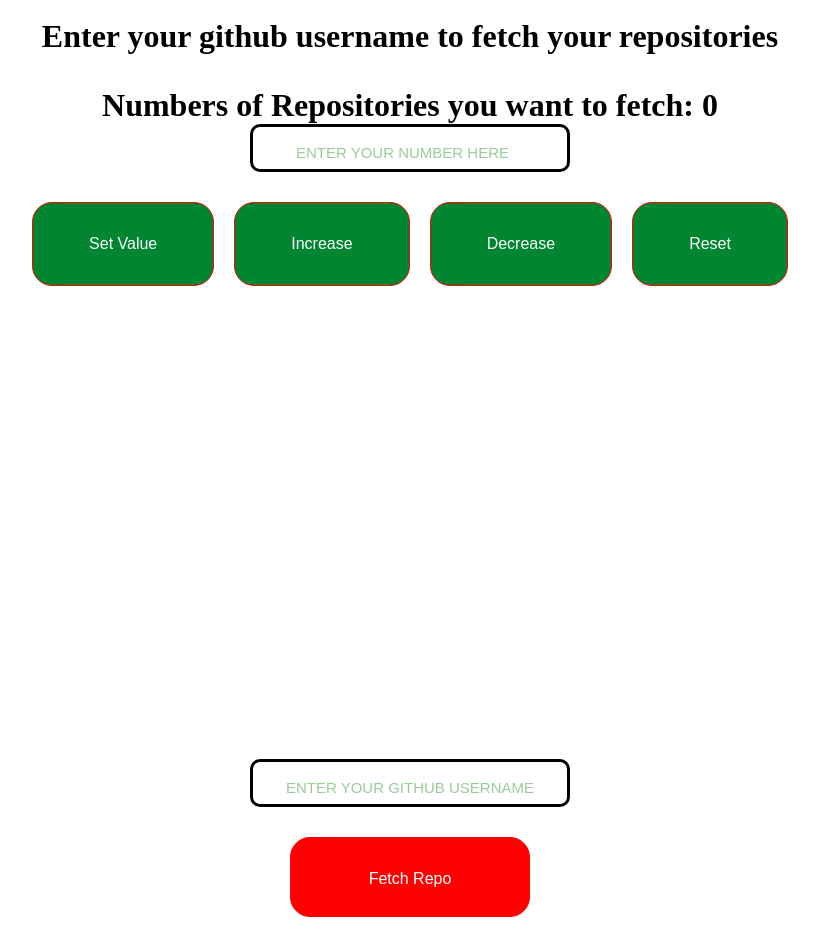
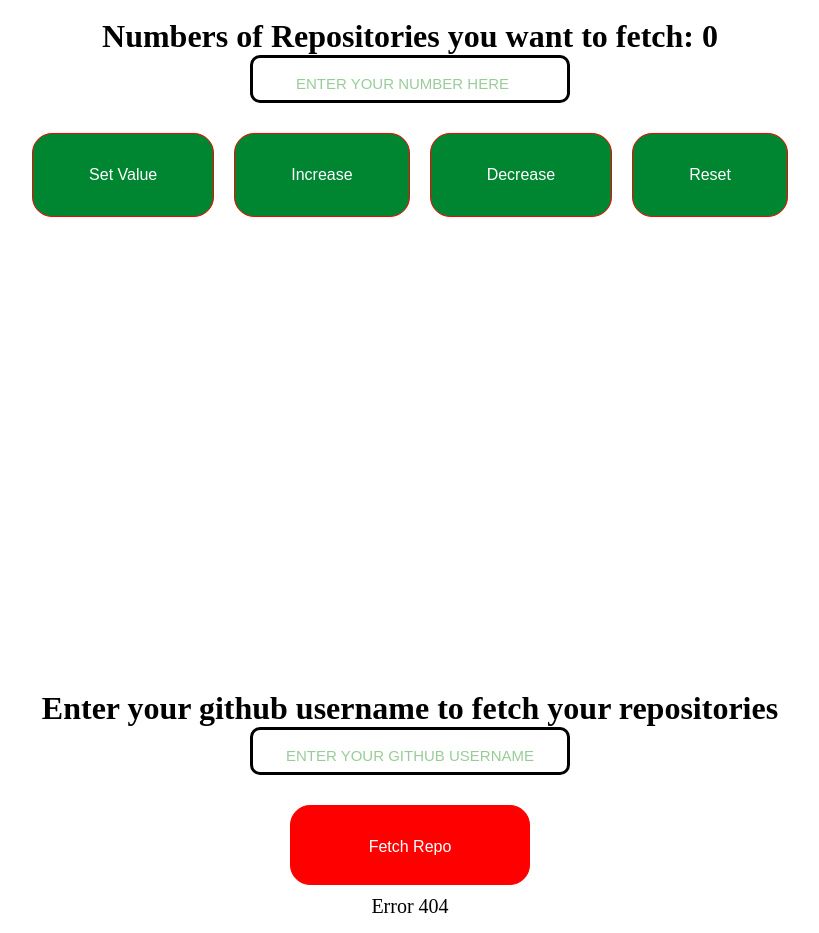
Before and after one commit to Developstar/Exam, a React (Vite) app: page / in a window 1280 px wide. Shown: the part 160-1093 px from the top of the page, without its empty margins (230-1049 px from the left). Built offline with nearby package versions, Linux system fonts and the light colour scheme.

Commit message:
code updated

```diff
--- a/src/App.jsx
+++ b/src/App.jsx
@@ -9,6 +9,7 @@ import { useNavigate } from "react-router-dom";
 
 
 
+const GitFetchPage = lazy(()=> import("./Components/GithubFetchPage"));
 const Home = lazy(() => import("./HomePage/Home"));
 const ErrorBoundaryTest = lazy(() =>
   import("./ErrorBoundaryTest/ErrorBoundaryTest")
@@ -34,6 +35,8 @@ function App() {
     <div className="App">
       <HelmetProvider>
         <NavBar />
+
+
         <ErrorBoundary
           FallbackComponent={ErrorFallback}
           onReset={() => navigate("/")}
@@ -47,6 +50,9 @@ function App() {
               />
               <Route path="/404errortest" element={<ErrorPageTest />} />
               <Route path="*" element={<ErrorPageTest />} />
+              <Route path="./Components/GithubFetchPage" element={<GitFetchPage />} />
+
+
             </Routes>
           </Suspense>
         </ErrorBoundary>
--- a/src/Components/GithubFetchPage.js
+++ b/src/Components/GithubFetchPage.js
@@ -1,7 +1,7 @@
 import React from 'react'
 
 const URL = 'https://api.github.com/users/Developstar/repos'
-export default function GitFetchPage(){
+export default function GithubFetchPage(){
   const [items, setItems] = useState([])
   const [users] = useState('Developstar')
 
--- a/src/Components/GithubUserInput.jsx
+++ b/src/Components/GithubUserInput.jsx
@@ -1,20 +1,78 @@
-import { useState } from "react"
+import { useState, useRef } from "react"
+import useCounter from "../hooks/useCounter";
+import { Navigate, Link } from 'react-router-dom';
+import { NavLink } from "react-router-dom";
+
+
 
 export default function Gitinput(){
-const [state, setState] = useState('')
+  const [state, increment, decrement, reset, setValue, inputRef] = useCounter();
 
 
-const  getValue = (event)=>{
+const [repoNum, setRepoNum] = useState('')
+const getNum = ()=>{
+  let numOfRepo = inputRef.current.value
+  console.log(numOfRepo)
+}
 
-  setState({value:event.target.value})
+  const getIncValue = ()=>{
+
+    let increaseVal = state.count
+    console.log(increaseVal)
+  }
+
+
+const [userName, setUserName] = useState('')
+  let inputOne = useRef();
+const getText = ()=>{
+  let GithubUserName = inputOne.current.value
+  console.log(GithubUserName)
 }
-  console.log(state)
+
+
+
+
   return(
     <>
+      <section className="counterapp-container">
+ <p className="counter-value">Numbers of Repositories you want to fetch: {state.count}</p>
+        <div>
+          <input ref={inputRef} onChange={(e) => setRepoNum(e.target.value)}  value={repoNum} type={"number"} placeholder={"Enter your number here"} name="value"  className="counterapp-text" />
+
+        </div>
+        <div className="counterbtn-container">
+          <button  className="counter-btn" onClick={setValue}>Set Value</button>
+          <button  className="counter-btn" onClick={()=>{increment();getIncValue();}}>Increase</button>
+          <button  className="counter-btn" onClick={decrement}>Decrease</button>
+          <button  className="counter-btn" onClick={reset}>Reset</button>
+        </div>
+
+      </section>
+      <section>
+
+      </section>
+
+
+
+      <p className="gitrepotext">Enter your github username to fetch your repositories</p>
       <div>
-          <input  onChange={getValue} type={"text"} placeholder={"Enter your github username"} name="value"  className="counterapp-text" />
+
+          <input ref={inputOne} onChange={(e) => setUserName(e.target.value)} value={userName}  type={"text"} placeholder={"Enter your github username"} name="value"  className="counterapp-text" />
     </div>
+      <div>
+        <button onClick={()=>{getNum();getText(); }} className="fetch-btn">Fetch Repo</button>
+      </div>
 
+
+           <NavLink
+        style={({ isActive }) =>
+          isActive ? { color: "green" } : { color: "black" }
+        }
+        to="./GithubFetchPage"
+        className="navlink-btn"
+      >
+        Error 404
+      </NavLink>
 
     </>
   )
--- a/src/Counter/Counter.jsx
+++ b/src/Counter/Counter.jsx
@@ -10,27 +10,12 @@ const CounterApp = () => {
 
   return(
     <>
-    <section className="counterapp-container">
- <p className="counter-value">Numbers of Repositories you want to fetch: {state.count}</p>
-        <div>
-          <input ref={inputRef} type={"number"} placeholder={"Enter your number here"} name="value"  className="counterapp-text" />
 
-        </div>
-        <div className="counterbtn-container">
-          <button  className="counter-btn" onClick={setValue}>Set Value</button>
-          <button  className="counter-btn" onClick={increment}>Increase</button>
-          <button  className="counter-btn" onClick={decrement}>Decrease</button>
-          <button  className="counter-btn" onClick={reset}>Reset</button>
-        </div>
-
-      </section>
       <section>
         <section>
          <Gitinput/>
       </section>
-        <div>
-        <button  className="fetch-btn">Fetch Repo</button>
-      </div>
+
       </section>
 
 
--- a/src/HomePage/Home.jsx
+++ b/src/HomePage/Home.jsx
@@ -20,7 +20,7 @@ const Home = () => {
         />
       </Helmet>
       <h1>Counter App</h1>
-      <p className="gitrepotext">Enter your github username to fetch your repositories</p>
+
 
 
       <CounterApp/>
--- a/src/hooks/useCounter.jsx
+++ b/src/hooks/useCounter.jsx
@@ -3,7 +3,7 @@ import { useRef } from "react";
 import useCounterReducer from "./counterReducer";
 
 const useCounter = (initialState) => {
-    const [state, dispatch] = useCounterReducer(initialState || { count: 0 });
+    const [state, dispatch] = useCounterReducer(initialState || { count: 1 });
 
     const inputRef = useRef(null);
     const userinputRef = useRef()
```
